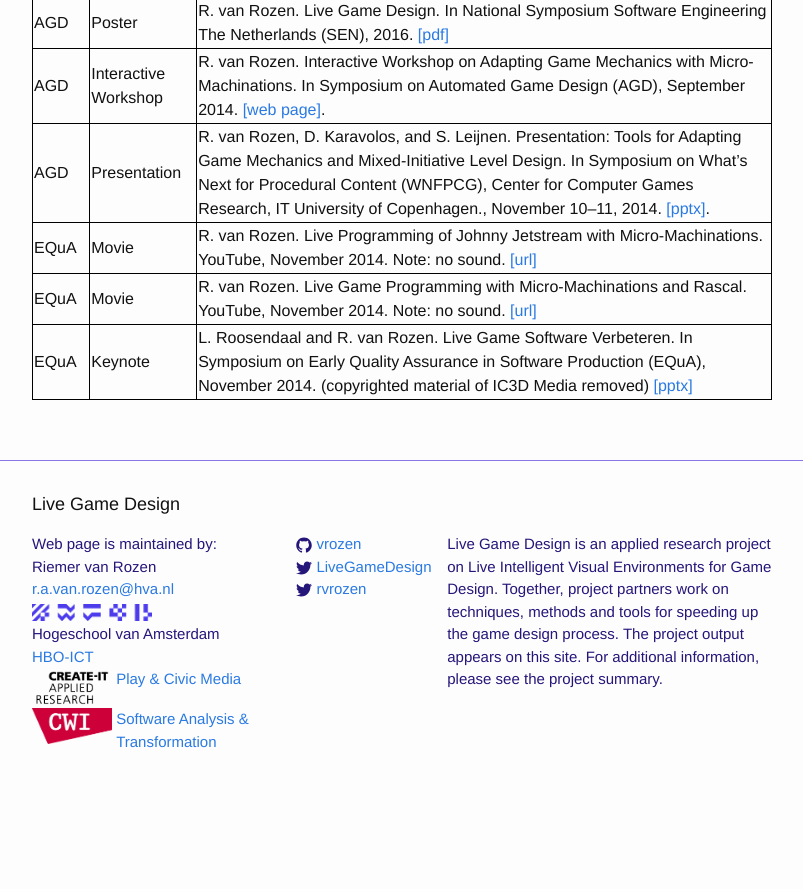
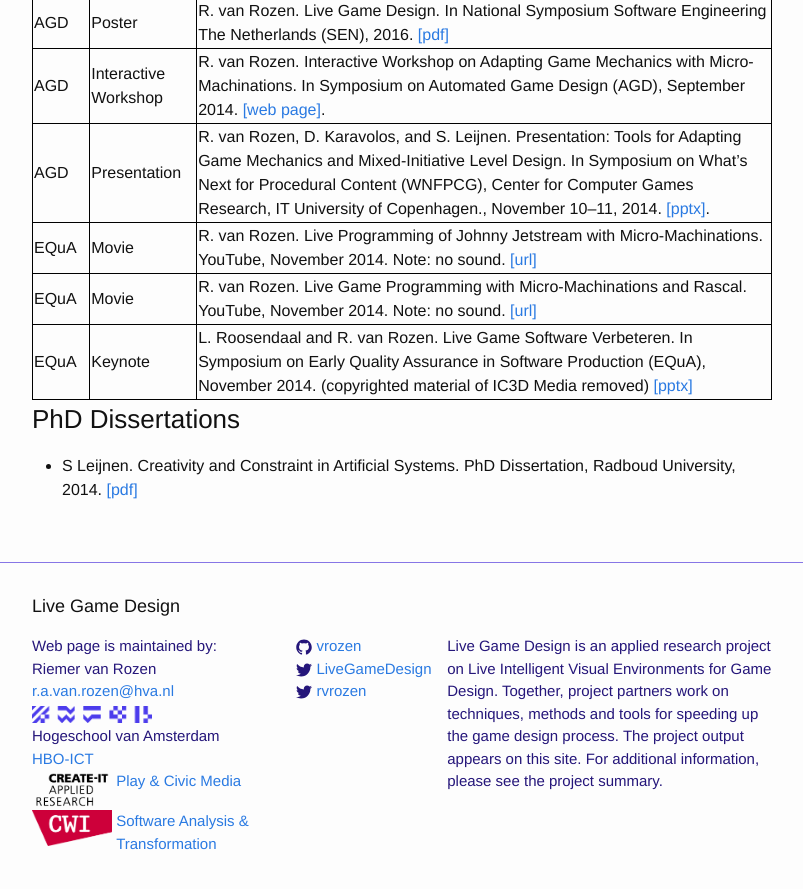
Before and after one commit to LiveGameDesign/LiveGameDesign.github.io, a Jekyll site: the page built from publications.md, in a window 1280 px wide and 900 px high, scrolled down 2055 px. Shown: the top 889 px of the window, without its empty margins (238-1041 px from the left). Built offline with Jekyll 4.4.1, drawn with Linux system fonts in a browser that asks for light colours; before the commit the page ends 2853 px from its top, so only the background shows below that.

Commit message:
added Stefan's PhD dissertation

```diff
--- a/publications.md
+++ b/publications.md
@@ -72,3 +72,7 @@ Here we share other material, such as posters, presentation slides, workshop sli
 | EQuA    | Movie                | R. van Rozen. Live Programming of Johnny Jetstream with Micro-Machinations. YouTube, November 2014. Note: no sound. [[url]](https://www.youtube.com/watch?v=igNeE55sG24) |
 | EQuA    | Movie                | R. van Rozen. Live Game Programming with Micro-Machinations and Rascal. YouTube, November 2014. Note: no sound. [[url]](https://www.youtube.com/watch?v=YzsKaJEX4D4) |
 | EQuA    | Keynote              | L. Roosendaal and R. van Rozen. Live Game Software Verbeteren. In Symposium on Early Quality Assurance in Software Production (EQuA), November 2014. (copyrighted material of IC3D Media removed) [[pptx]](http://LiveGameDesign.github.io/assets/EQuA2014_rozen.pptx)|
+
+### PhD Dissertations
+
+* S Leijnen. Creativity and Constraint in Artificial Systems. PhD Dissertation, Radboud University, 2014. [[pdf]](http://repository.ubn.ru.nl/bitstream/handle/2066/132144/132144.pdf?sequence=1)
```
